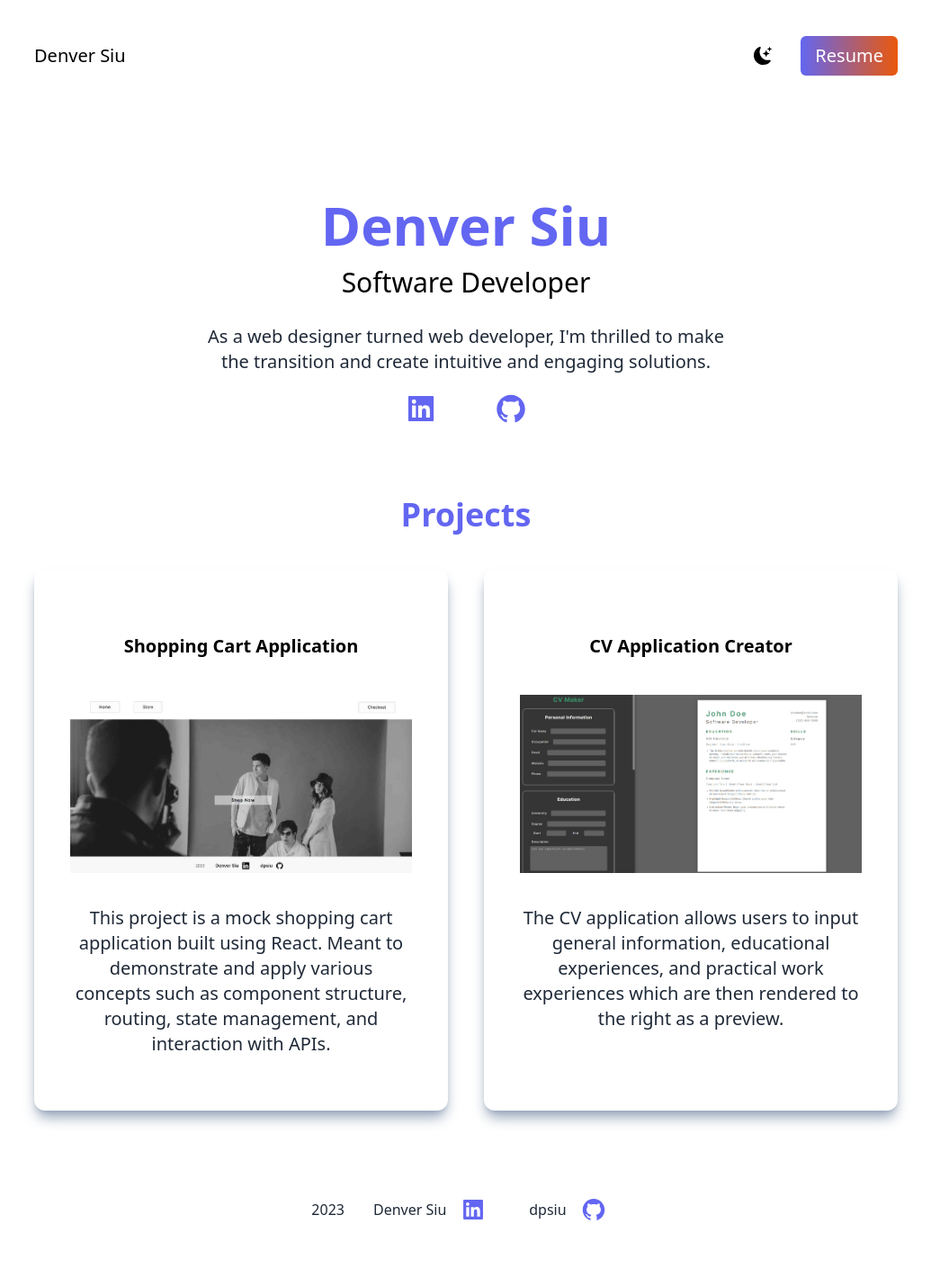
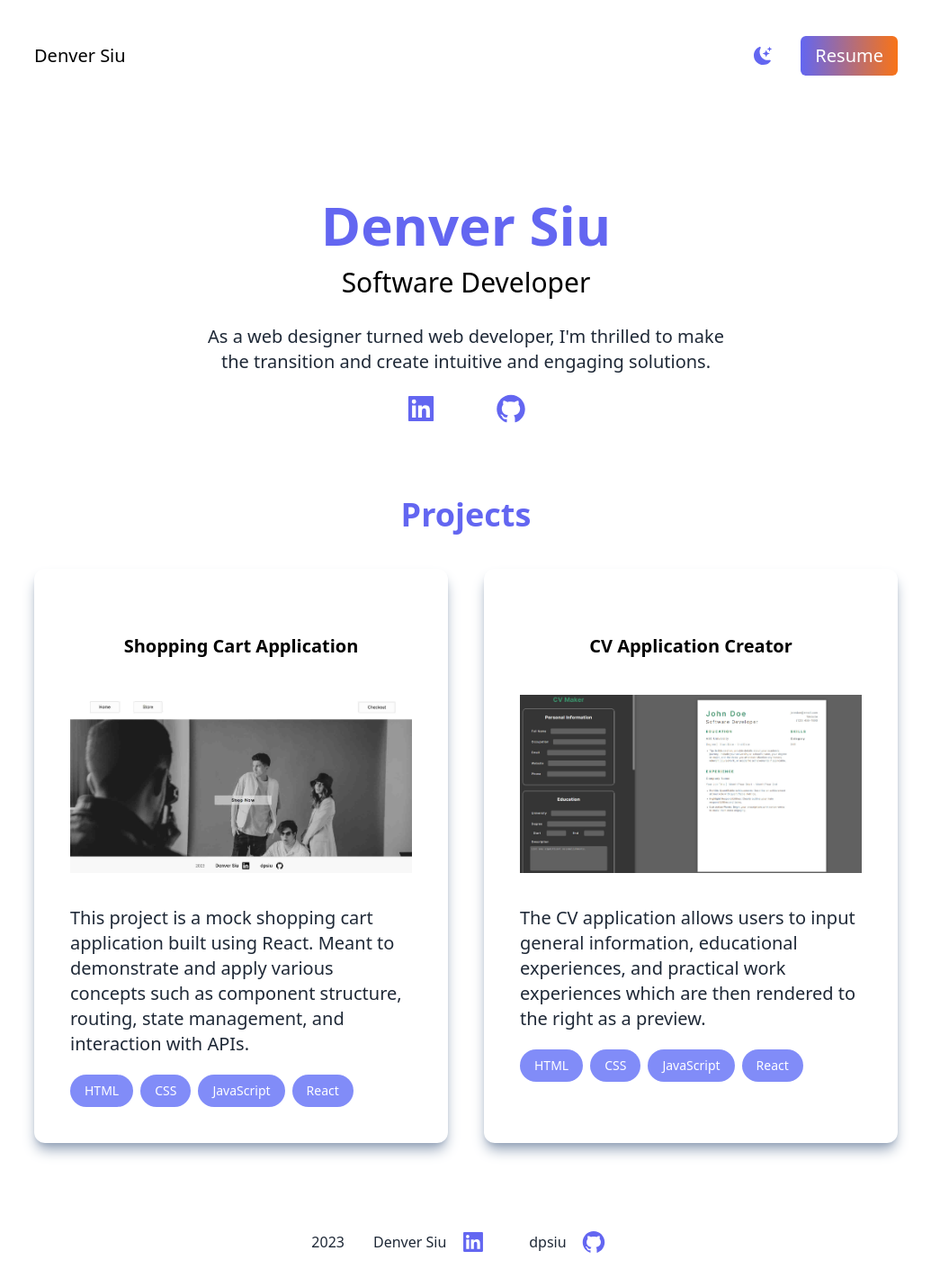
Before and after one commit to dpsiu/Personal-Portfolio, a React (Vite) app: page / in a window 1280 px wide. Shown: the top 1430 px of the page at 90% size, without its empty margins (122-1157 px from the left). Built offline with nearby package versions, Linux system fonts and the light colour scheme.

Commit message:
Add light/dark mode icon styling

```diff
--- a/src/App.jsx
+++ b/src/App.jsx
@@ -15,10 +15,10 @@ export default function App() {
         <nav className="py-10 mb-12 flex justify-between items-center text-xl ">
           <h1 className="">Denver Siu</h1>
           <ul className="flex items-center">
-            <li className="cursor-pointer">
+            <li className="cursor-pointer text-indigo-500 dark:text-orange-500">
               <BsFillMoonStarsFill onClick={() => setDarkMode(!darkMode)} />
             </li>
-            <li className=" bg-gradient-to-r from-indigo-500 to-orange-600 text-white px-4 py-2 rounded-md ml-8">
+            <li className=" bg-gradient-to-r from-indigo-500 to-orange-500 text-white px-4 py-2 rounded-md ml-8">
               <a href="https://drive.google.com/file/d/1DPnF6CqpTiy3mDw5hLNS6x6YxuaDcr44/view?usp=drive_link">
                 Resume
               </a>
@@ -66,14 +66,17 @@ export default function App() {
                 className="rounded-lg py-4"
               />
             </a>
-            <p className="text-md py-5 leading-8 text-gray-800 md:text-xl max-w-xl mx-auto dark:text-white">
+            <p className="text-md text-left py-5 leading-8 text-gray-800 md:text-xl max-w-xl mx-auto dark:text-white">
               This project is a mock shopping cart application built using
               React. Meant to demonstrate and apply various concepts such as
               component structure, routing, state management, and interaction
               with APIs.
             </p>
-            <ul className="flex">
-              <li></li>
+            <ul className="flex flex-wrap text-sm text-gray-800 gap-2 max-w-fit">
+              <li className="bg-indigo-400 text-white py-2 px-4 rounded-3xl">HTML</li>
+              <li className="bg-indigo-400 text-white py-2 px-4 rounded-3xl">CSS</li>
+              <li className="bg-indigo-400 text-white py-2 px-4 rounded-3xl">JavaScript</li>
+              <li className="bg-indigo-400 text-white py-2 px-4 rounded-3xl">React</li>
             </ul>
           </div>
           <div className="text-center shadow-lg shadow-slate-400 p-10 rounded-xl my-10 mx-auto max-w-3xl dark:text-white dark:shadow-slate-800 dark:bg-zinc-600">
@@ -87,11 +90,17 @@ export default function App() {
                 className="rounded-lg py-4"
               />
             </a>
-            <p className="text-md py-5 leading-8 text-gray-800 md:text-xl max-w-xl mx-auto dark:text-white">
+            <p className="text-md text-left py-5 leading-8 text-gray-800 md:text-xl max-w-xl mx-auto dark:text-white">
               The CV application allows users to input general information,
               educational experiences, and practical work experiences which are
               then rendered to the right as a preview.
             </p>
+            <ul className="flex flex-wrap text-sm text-gray-800 gap-2 max-w-fit">
+              <li className="bg-indigo-400 text-white py-2 px-4 rounded-3xl">HTML</li>
+              <li className="bg-indigo-400 text-white py-2 px-4 rounded-3xl">CSS</li>
+              <li className="bg-indigo-400 text-white py-2 px-4 rounded-3xl">JavaScript</li>
+              <li className="bg-indigo-400 text-white py-2 px-4 rounded-3xl">React</li>
+            </ul>
           </div>
         </div>
         <div className="text-l flex justify-center items-center gap-4 text-gray-800 py-10 dark:text-white">
```
